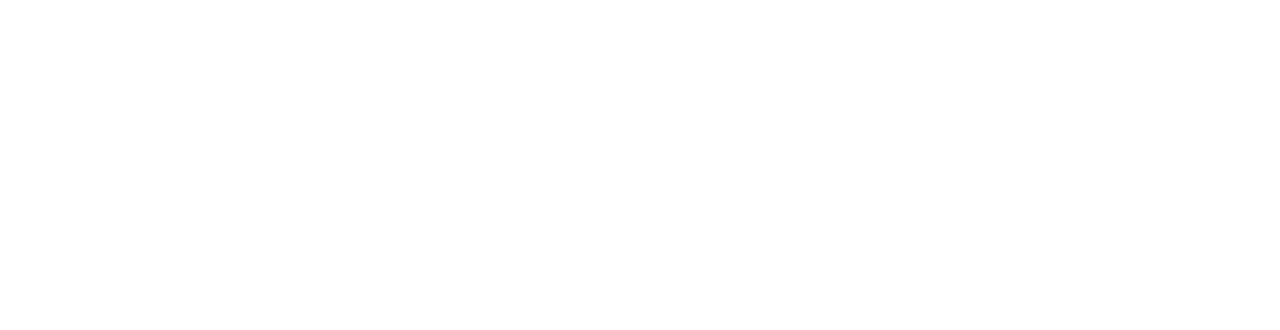
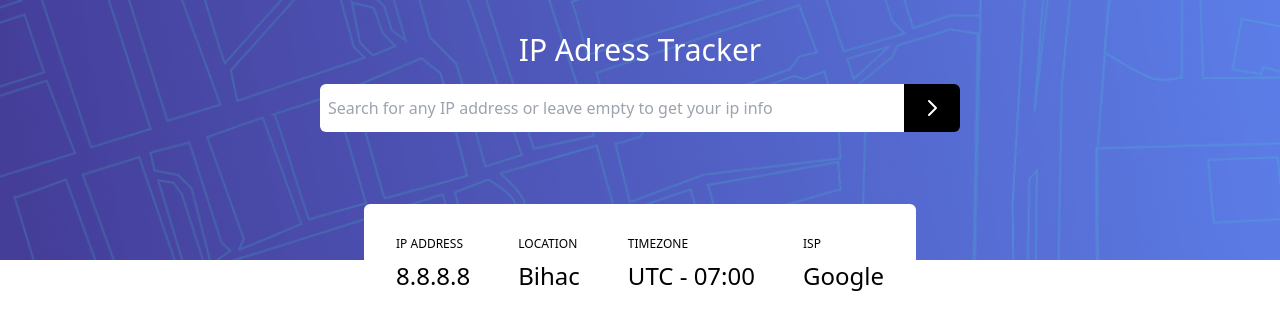
Before and after one commit to almir-pehlivanovic/ip-tracking-app, a Vue app in the folder app/: page / in a window 1280 px wide. Shown: the top 330 px of the page. Built offline with nearby package versions, Linux system fonts and the light colour scheme.

Commit message:
Add search input & IP info component

```diff
--- /dev/null
+++ b/app/src/components/IPInfo.vue
@@ -0,0 +1,42 @@
+<template>
+  <div
+    class="
+      absolute
+      -bottom-64
+      lg:-bottom-20
+      flex flex-col
+      lg:flex-row
+      bg-white
+      gap-y-4 gap-x-12
+      px-8
+      pt-8
+      pb-12
+      rounded-md
+    "
+  >
+    <!-- Flex item #1 -->
+    <div class="flex flex-col">
+      <h3 class="text-xs mb-2 uppercase">IP Address</h3>
+      <span class="text-2xl">8.8.8.8</span>
+    </div>
+    <!-- Flex item #2 -->
+    <div class="flex flex-col">
+      <h3 class="text-xs mb-2 uppercase">Location</h3>
+      <span class="text-2xl">Bihac</span>
+    </div>
+    <!-- Flex item #3 -->
+    <div class="flex flex-col">
+      <h3 class="text-xs mb-2 uppercase">Timezone</h3>
+      <span class="text-2xl">UTC - 07:00</span>
+    </div>
+    <!-- Flex item #4 -->
+    <div class="flex flex-col">
+      <h3 class="text-xs mb-2 uppercase">Isp</h3>
+      <span class="text-2xl">Google</span>
+    </div>
+  </div>
+</template>
+
+<script>
+export default {};
+</script>
--- a/app/src/views/Home.vue
+++ b/app/src/views/Home.vue
@@ -1,12 +1,73 @@
 <template>
-  <div class="home"></div>
+  <div class="flex flex-col h-screen max-h-screen">
+    <!-- Search / Results -->
+    <div
+      class="
+        flex
+        justify-center
+        relative
+        bg-hero-pattern bg-cover
+        px-4
+        pt-8
+        pb-32
+      "
+    >
+      <!-- Search input -->
+      <div class="w-full max-w-screen-sm">
+        <h1 class="text-white text-center text-3xl pb-4">IP Adress Tracker</h1>
+        <div class="flex">
+          <input
+            class="
+              flex-1
+              py-3
+              px-2
+              rounded-tl-md rounded-bl-md
+              focus:outline-none
+            "
+            type="text"
+            placeholder="Search for any IP address or leave empty to get your ip info"
+          />
+          <span
+            class="
+              cursor-pointer
+              bg-black
+              text-white
+              px-4
+              rounded-tr-md rounded-br-md
+              flex
+              items-center
+            "
+          >
+            <svg
+              class="h-6 w-6"
+              fill="none"
+              viewBox="0 0 24 24"
+              stroke="currentColor"
+            >
+              <path
+                stroke-linecap="round"
+                stroke-linejoin="round"
+                stroke-width="2"
+                d="M9 5l7 7-7 7"
+              />
+            </svg>
+          </span>
+        </div>
+      </div>
+      <!-- IP info -->
+      <IPInfo />
+    </div>
+  </div>
 </template>
 
 <script>
 // @ is an alias to /src
+import IPInfo from "../components/IPInfo.vue";
 
 export default {
   name: "Home",
-  components: {},
+  components: {
+    IPInfo,
+  },
 };
 </script>
--- a/app/tailwind.config.js
+++ b/app/tailwind.config.js
@@ -2,7 +2,11 @@
   purge: ['./index.html', './src/**/*.{vue,js,ts,jsx,tsx}'],
   darkMode: false, // or 'media' or 'class'
   theme: {
-    extend: {},
+    extend: {
+      backgroundImage: (theme) => ({
+        "hero-pattern": "url('assets/pattern-bg.png')",
+      }),
+    },
   },
   variants: {
     extend: {},
```
Also changed, not shown: app/src/assets/pattern-bg.png (added).
